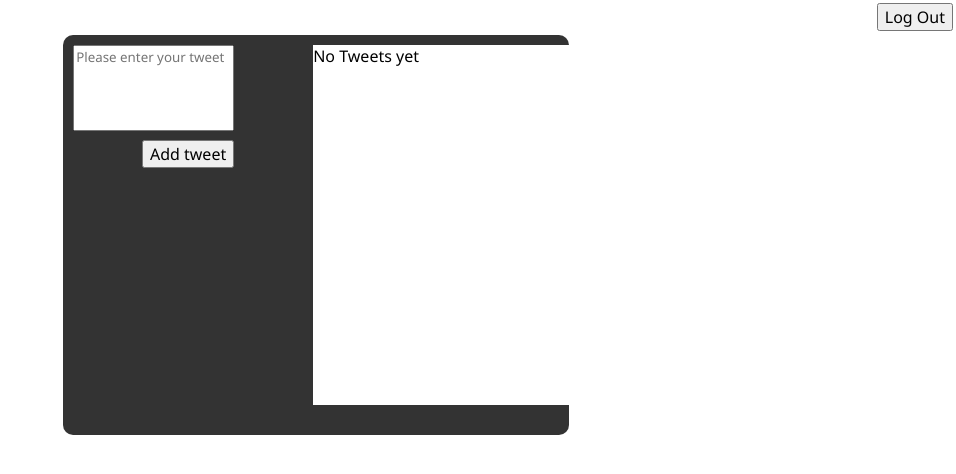
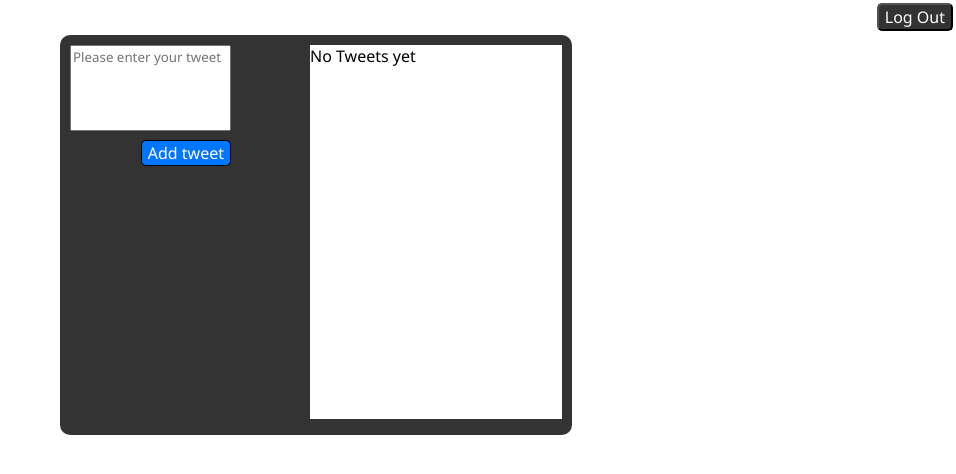
Before and after one commit to DavidChvo22/Twitter-Clone, a React (Vite) app: page /Home in a window 1280 px wide. Shown: the top 474 px of the page, without its empty margins (324-1280 px from the left). Built offline with nearby package versions, Linux system fonts and the light colour scheme.

Commit message:
Feedback 27.6.

```diff
--- a/src/components/Home/Home.css
+++ b/src/components/Home/Home.css
@@ -3,14 +3,15 @@
   justify-content: center;
   width: 40%;
   max-width: 100%;
-  min-height: 50vh;
+  min-width: 400px;
+  height: 50vh;
+  min-height: 250px;
   margin: 0 auto;
   background: rgba(0, 0, 0, 0.8);
   border-radius: 10px;
   margin-top: 35px;
   align-items: stretch;
   position: relative;
-
 }
 
 #home-button {
@@ -19,4 +20,11 @@
   right: 3px;
   font-family: "Noto Sans", sans-serif;
   font-size: 16px;
+  background-color: rgba(0, 0, 0, 0.8);
+  color: white;
+  border-radius: 5px;
 }
+#home-button:hover{
+  background-color:white;
+  color:  rgba(0, 0, 0, 0.8);
+}
--- a/src/components/InputField/InputField.css
+++ b/src/components/InputField/InputField.css
@@ -14,8 +14,17 @@
 
 #inputField-button {
   position: absolute;
+  border: 1px solid black;
+  border-radius: 5px;
+  background-color: #0276FF;
+  color: white;
   right: 0;
   font-family: "Noto Sans", sans-serif;
   font-size: 16px;
   margin-right: 10px;
 }
+
+#inputField-button:hover{
+  background-color: white;
+  color: #0276FF;
+}
--- a/src/components/InputField/InputField.jsx
+++ b/src/components/InputField/InputField.jsx
@@ -1,4 +1,4 @@
-import "./InputField.css"
+import "./InputField.css";
 export default function InputField({ tweet, setTweet, tweets, setTweets }) {
   function handleAddTweet() {
     if (tweet.trim() !== "") {
@@ -21,7 +21,7 @@ export default function InputField({ tweet, setTweet, tweets, setTweets }) {
         onChange={handleInputBox}
         value={tweet}
       />
-      <br/>
+      <br />
       <button id="inputField-button">Add tweet</button>
     </form>
   );
--- a/src/components/Login/Login.css
+++ b/src/components/Login/Login.css
@@ -1,7 +1,13 @@
+body {
+  margin: 0;
+  padding: 0;
+}
+
 #Login-div{
   display: flex;
   align-items: center;
   justify-content: center;
+  height: 100vh;
 }
 
 #login-form {
@@ -13,6 +19,8 @@
   background: rgba(0, 0, 0, 0.8);
   border-radius: 10px;
   width: 10%;
+  min-width: 300px;
+  margin: 0 auto;
 }
 
 #login-button {
@@ -20,6 +28,7 @@
   margin: 18px 0 9px 0;
   font-family: "Noto Sans", sans-serif;
   font-size: 16px;
+  border-radius: 24px;
 }
 
 .login-input{
--- a/src/components/Login/Login.jsx
+++ b/src/components/Login/Login.jsx
@@ -4,14 +4,19 @@ import "./Login.css"
 
 export default function Login() {
   const [email, setEmail] = useState("");
+
   const [password, setPassword] = useState("");
+
   const navigate = useNavigate()
+
   function handleEmailInput(event) {
     setEmail(event.target.value);
   }
+
   function handlePasswordInput(event) {
     setPassword(event.target.value);
   }
+
   function handleLogin(event) {
      event.preventDefault();
     if (email.length >= 6 && password.length >= 6) {
@@ -20,12 +25,14 @@ export default function Login() {
         alert("Email and password must be atleast 6 characters");
     }
   }
+
   return (
     <div id="Login-div">
       <form id="login-form" onSubmit={handleLogin}>
         <h1 id="login-title">Login</h1>
         <input
           className="login-input"
+          placeholder="E-mail"
           type="text"
           name="email"
           onChange={handleEmailInput}
@@ -33,6 +40,7 @@ export default function Login() {
         <br />
         <input
           className="login-input"
+          placeholder="Password"
           type="password"
           name="password"
           onChange={handlePasswordInput}
--- a/src/components/TweetShower/TweetShower.css
+++ b/src/components/TweetShower/TweetShower.css
@@ -4,22 +4,29 @@
   background-color: white;
   padding: 0;
   margin-top: 10px;
-  position: absolute;
-  left: 250px;
+  position: relative;
+  margin-left: 250px;
+  margin-right: 10px;
   min-height: 90%;
   width: 65%;
-
+  max-width: calc(100% - 250px);
+  box-sizing: border-box;
 }
 
 #tweetShower-button {
-  position: absolute;
-  right: 0;
+  background-color: #e62143;
+  color: white;
   font-family: "Noto Sans", sans-serif;
   font-size: 12px;
   margin-right: 10px;
+  border-radius: 24px;
+  float: right;
+  clear: both;
 }
 
-#tweetShower-li{
-    overflow-wrap: break-word;
-    max-width: 100%;
+#tweetShower-li {
+  padding: 2px;
+  overflow-wrap: break-word;
+  max-width: 100%;
+  clear: both;
 }
--- a/src/components/TweetShower/TweetShower.jsx
+++ b/src/components/TweetShower/TweetShower.jsx
@@ -1,7 +1,6 @@
 import "./TweetShower.css";
 
-export default function TweetShower({ tweets, setTweets}) {
-
+export default function TweetShower({ tweets, setTweets }) {
   function handleDeleteTweet(indexToRemove) {
     const newTweets = tweets.filter((_, index) => index !== indexToRemove);
     localStorage.setItem("tweets", JSON.stringify(newTweets));
```
Also changed, not shown: src/components/Home/Home.jsx (+5 -3 lines).
